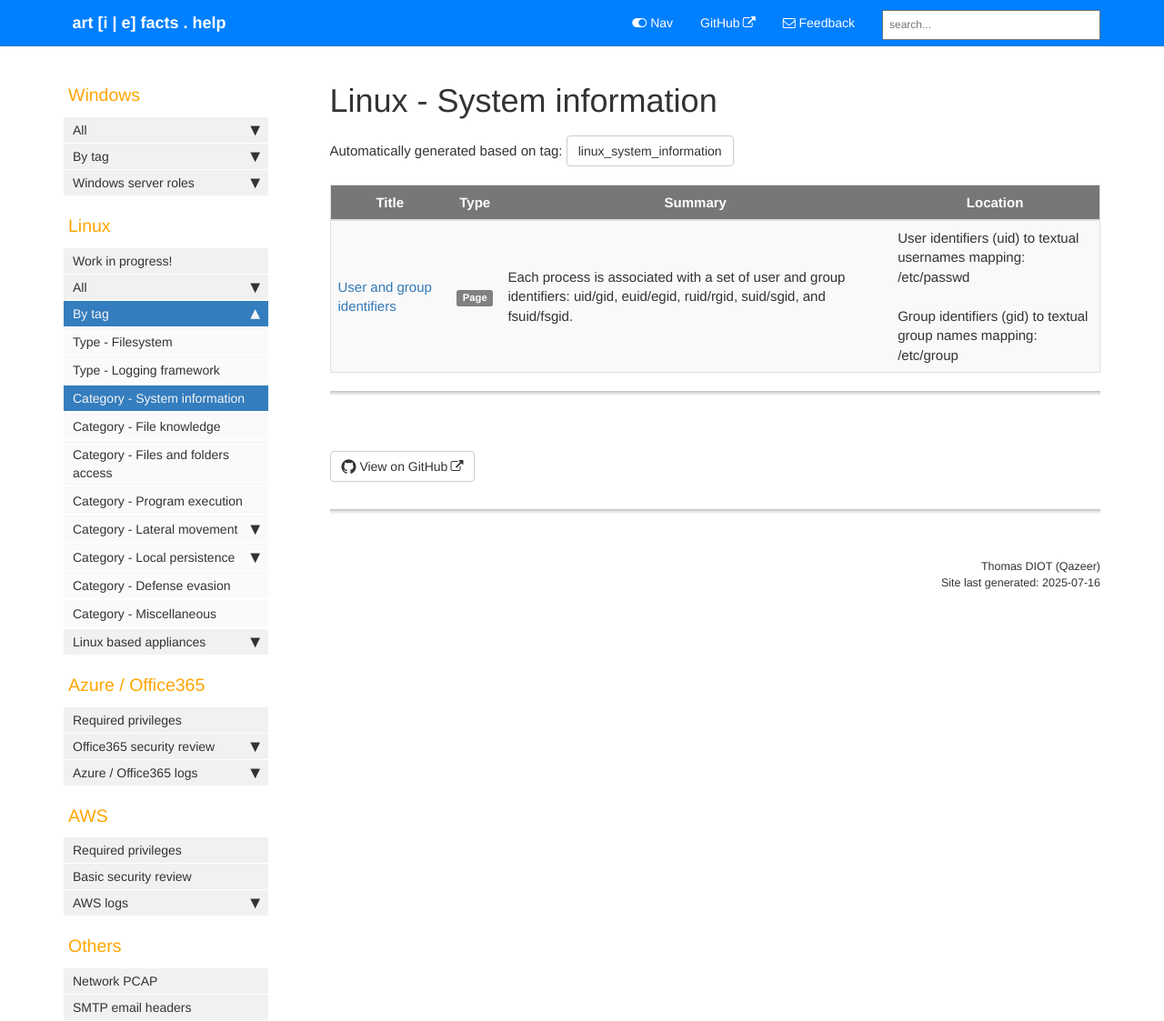
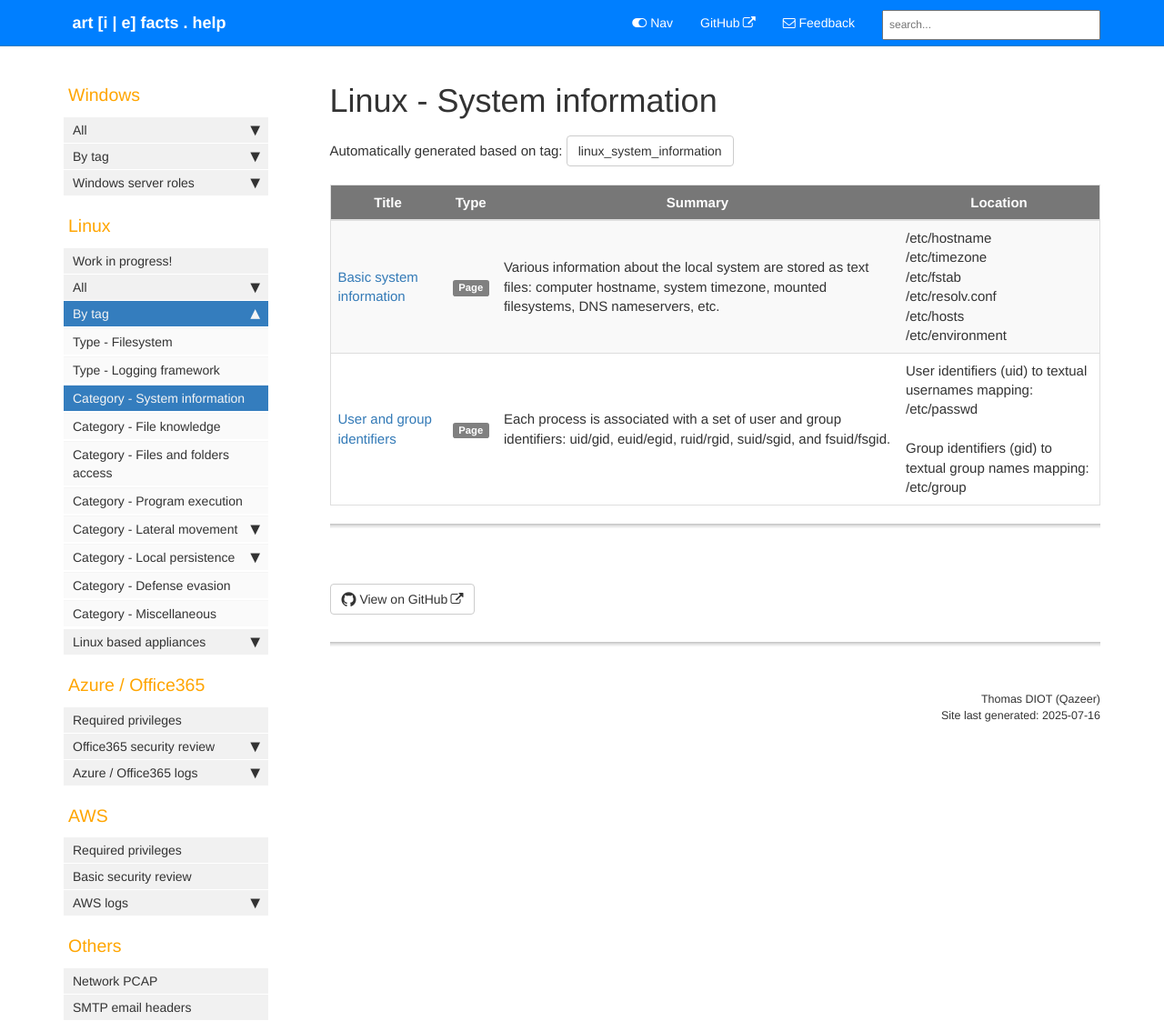
Before and after one commit to Qazeer/artefacts.help, a Jekyll site: the page built from pages/tags/tag_linux_system_information.md, in a window 1280 px wide. Shown: the whole page at 91% size. Built offline with Jekyll 4.4.1, drawn with Linux system fonts in a browser that asks for light colours; comment, search, counter and statistics services are not loaded; part of the change alters nothing that is shown.

Commit message:
[Artefact] Linux - Basic information init

```diff
--- a/_data/sidebars/sidebar.yml
+++ b/_data/sidebars/sidebar.yml
@@ -731,6 +731,10 @@
       output: web
       children:
 
+      - title: Basic information
+        url: /linux_basic_information.html
+        output: web
+
       - title: User and group identifiers
         url: /linux_user_and_group_identifiers.html
         output: web
--- /dev/null
+++ b/pages/linux/basic_information.md
@@ -0,0 +1,56 @@
+---
+title: Basic system information
+summary: 'Various information about the local system are stored as text files: computer hostname, system timezone, mounted filesystems, DNS nameservers, etc.'
+keywords: etc, hostname, timezone, fstab, DNS, nameservers, resolv.conf, openresolv, systemd-resolved, hosts, environment
+tags:
+  - linux_system_information
+default_location: '/etc/hostname\n /etc/timezone\n /etc/fstab\n /etc/resolv.conf\n /etc/hosts\n /etc/environment'
+last_updated: 2025-06-24
+sidebar: sidebar
+permalink: linux_basic_information.html
+folder: linux
+---
+
+### Hostname
+
+| File(s) | Description |
+|---------|-------------|
+| `/etc/hostname` | Contains the hostname of the system. |
+
+### Timezone
+
+| File(s) | Description |
+|---------|-------------|
+| `/etc/timezone` <br><br> `/etc/adjtime` <br><br> `/etc/localtime` | Contains the timezone of the system. |
+
+### Mounted filesystems
+
+| File(s) | Description |
+|---------|-------------|
+| Configuration: <br> `/etc/fstab` <br><br> Mount logs (such as `Mounting` operation / keyword): <br> `/var/log/dmesg` | Contains information on the filesystems, their mountpoints, and mount options. Notably include the partition types (ext3 / ext4, etc.) of mounted filesystems. |
+
+### DNS nameservers
+
+| File(s) | Description |
+|---------|-------------|
+| `/etc/resolv.conf` | Contains the DNS nameservers and can be managed a number of ways: <br> - As a static file, with hardcoded DNS nameservers. <br> - By the `DHCP` daemon / client directly. <br> - By a middleman component between the network configuration services and the `/etc/resolv` file. They are several implementations of this intermediary: `openresolv`'s `resolvconf` package, Debian's `resolvconf` package, `systemd`'s `systemd-resolved` service, etc. <br><br> The `systemd-resolved` daemon is configured through the `/etc/systemd/resolved.conf` file. This file contains the daemon parameters, DNS nameservers, fallback servers, and other DNS resolver configuration. The `openresolv` package stores the same information in the `/etc/resolvconf.conf` file. <br><br> The `resolv.conf` contain DNS nameserver entries, specified by the `nameserver` directive (such as `nameserver 1.1.1.1`), and can contain `domain` or `search` entries. A `domain` entry specifies which default domain name to append to names that do not end with a `.`. A `search` entry defines the list of domains to search when resolving a name. |
+
+### Static domain name resolutions (hosts)
+
+| File(s) | Description |
+|---------|-------------|
+| `/etc/hosts` | Contains static domain name resolution(s) to map hostnames to IP addresses with out relying on `DNS` queries. Entries in the `/etc/hosts` take priority over `DNS` resolution. |
+
+### System-wide environment variables
+
+| File(s) | Description |
+|---------|-------------|
+| `/etc/environment` <br> `/etc/security/environ` | Contains, on some distributions, the system-wide environment variables, defined as key-value pairs. <br><br> The `/etc/environment` is notably linked to the `Pluggable Authentication Modules (PAM)` component. When a `PAM-aware` program (such as `su` or `sudo`) is executed, the program loads `PAM`, which in turn searches under `/etc/pam.d` for a configuration file with the same name as the launched program (such as `/etc/pam.d/su`). If the `pam_env` module is specified (i.e `session required pam_env.so readenv=1`), the environnement variables are loaded from the `/etc/environment`. |
+
+### References
+
+  - [openresolv](https://roy.marples.name/projects/openresolv)
+
+  - [IBM - resolv.conf File Format for TCP/IP](https://www.ibm.com/docs/en/aix/7.3.0?topic=formats-resolvconf-file-format-tcpip)
+
+  - [chicoree.fr - Environment (/etc/environment)](https://www.chicoree.fr/w/Environment_(/etc/environment))
```
